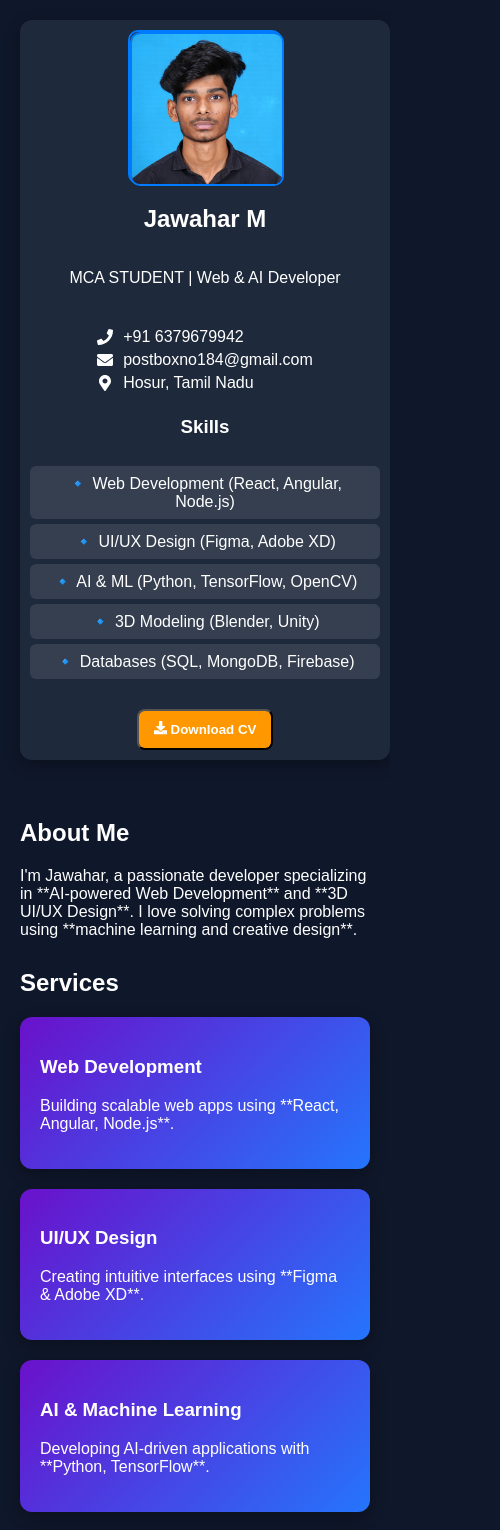
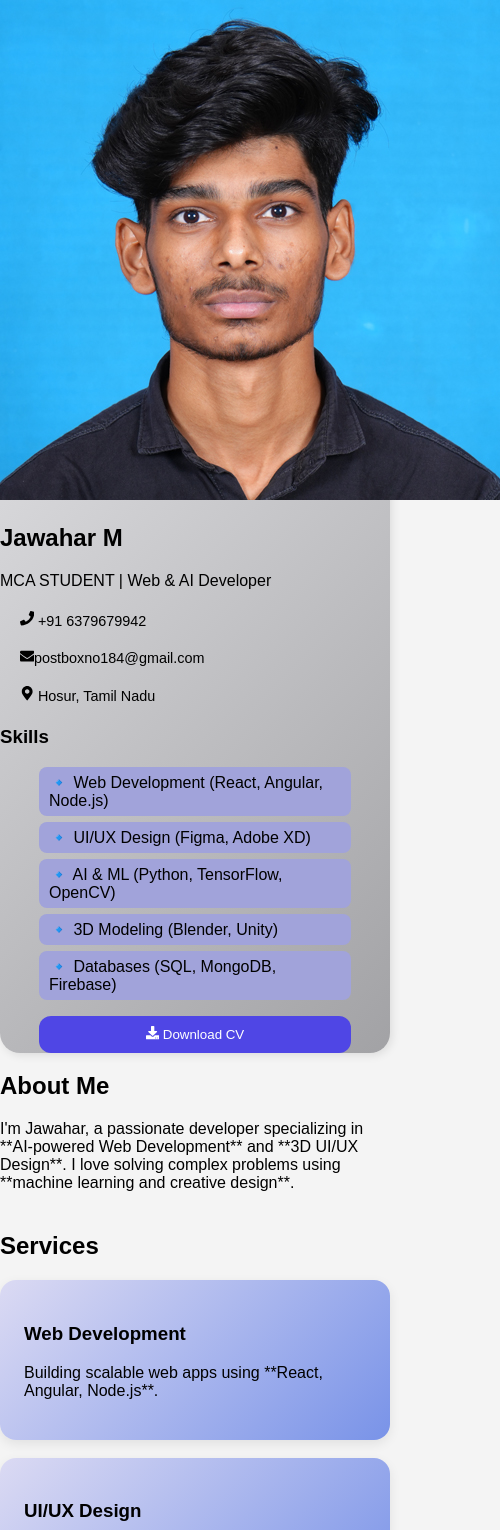
Before and after one commit to jawahar1828/Portfolio, a React (Create React App) app: page / in a window 390 px wide. Shown: the top 1530 px of the page, 500 px wide, since content can reach past the window. Built offline with nearby package versions, Linux system fonts and the light colour scheme.

Commit message:
Update App.css

```diff
--- a/src/App.css
+++ b/src/App.css
@@ -1,137 +1,184 @@
-/* General Styling */
+/* Global Styles */
 body {
-  font-family: 'Poppins', sans-serif;
-  background-color: #0f172a;
-  color: white;
   margin: 0;
   padding: 0;
+  font-family: "Poppins", sans-serif;
+  background-color: #f4f4f4;
+}
+
+.container.dark {
+  background-color: #0f172a;
+  color: #fff;
+}
+
+.container.light {
+  background-color: #ffffff;
+  color: #333;
 }
 
 /* Layout */
-.container {
+.content-wrapper {
   display: flex;
-  max-width: 1200px;
-  margin: auto;
-  padding: 20px;
-  gap: 40px;
+  gap: 20px;
+  max-width: 100%;
+  margin: 0 auto;
+  padding: 0 20px;
+  box-sizing: border-box;
 }
 
-/* Sidebar */
 .sidebar {
   width: 30%;
-  background: #1e293b;
-  padding: 20px;
-  border-radius: 12px;
-  box-shadow: 0px 5px 15px rgba(0, 0, 0, 0.3);
-  text-align: center;
+  background: linear-gradient(135deg, #f2f2f5, #a2a2a5);
+  border-radius: 20px;
+  /* padding: 20px; */
+  box-shadow: 2px 2px 10px rgba(0, 0, 0, 0.1);
 }
 
-.profile-img {
-  width: 100px;
-  border-radius: 50%;
-  margin-bottom: 10px;
+.container.dark .sidebar {
+  background: linear-gradient(135deg, #1e293b, #334155);
+}
+.name{
+  align-items: center;
+  margin-left: 10%;
+}
+
+.profile-img-square {
+  width: 160px;
+  height: 160px;
+  object-fit: cover;
+  border-radius: 20px;
+  display: block;
+  margin: 0 auto 10px;
+  border: 3px solid #4f46e5;
+  margin-top: 20px;
+}
+
+.subtitle {
+  font-weight: 500;
+  font-size: 1rem;
+  margin-left: 10px;
 }
 
 .contact-info {
   margin-top: 20px;
-  text-align: left;
+  font-size: 0.9rem;
+  line-height: 1.6;
+  margin-left: 5%;
 }
 
-.contact-info p {
-  display: flex;
-  align-items: center;
-  gap: 10px;
-  margin: 5px 0;
-}
-
-/* Skills */
 .skills {
   list-style: none;
-  padding: 0;
-  margin: 10px 0;
+  padding-left: 0;
+  margin-top: 10px;
+  width: 80%;
+  align-items: center;
+  margin-left:10%;
 }
 
 .skills li {
-  background: rgba(255, 255, 255, 0.1);
-  padding: 8px;
-  border-radius: 6px;
-  margin-bottom: 5px;
+  background: rgb(161, 163, 218);
+  margin-bottom: 6px;
+  padding: 6px 10px;
+  border-radius: 8px;
+
 }
 
-/* Download Button */
-.download-btn {
-  display: inline-block;
-  background-color: #ff9800;
-  color: white;
-  padding: 10px 15px;
-  border-radius: 8px;
-  text-decoration: none;
-  font-weight: bold;
-  transition: background 0.3s;
-  margin-top: 15px;
-  cursor: pointer;
+.container.dark .skills li {
+  background: rgba(255, 255, 255, 0.05);
 }
 
-.download-btn:hover {
-  background-color: #e68900;
+.additional-info {
+  margin-top: 20px;
+  font-size: 0.9rem;
+  margin-left: 10%;
 }
 
-/* Main Content */
+.download-btn,
+.theme-toggle {
+  margin-top: 15px;
+  background: #4f46e5;
+  color: white;
+  border:#0f172a;
+  padding: 10px 15px;
+  border-radius: 12px;
+  cursor: pointer;
+  display: block;
+  width: 80%;
+  margin-bottom: 10px;
+  margin-left: 10%;
+}
+
+.download-btn:hover,
+.theme-toggle:hover {
+  background: #4338ca;
+}
+
+/* MAIN CONTENT */
 .main-content {
   width: 70%;
 }
 
 .main-content section {
-  margin-bottom: 30px;
+  margin-bottom: 40px;
 }
 
+/* Wider Cards */
 .card-container {
   display: grid;
   grid-template-columns: repeat(auto-fit, minmax(280px, 1fr));
-  gap: 20px;
+  gap: 18px;
 }
 
 .card {
-  background: linear-gradient(135deg, #6a11cb, #2575fc);
-  border-radius: 12px;
-  padding: 20px;
-  color: white;
-  box-shadow: 0px 5px 15px rgba(0, 0, 0, 0.3);
-  transition: transform 0.3s ease-in-out;
+  background: linear-gradient(135deg, #dbdaf3, #7993e8);
+  padding: 24px;
+  border-radius: 16px;
+  box-shadow: 0 4px 12px rgba(0, 0, 0, 0.08);
+  transition: transform 0.3s ease, box-shadow 0.3s ease;
+  position: relative;
+  overflow: hidden;
+}
+
+.container.dark .card {
+  background: linear-gradient(135deg, #1e3a8a, #0f172a);
+  color: #fff;
 }
 
 .card:hover {
-  transform: translateY(-8px);
+  transform: translateY(-6px);
+  box-shadow: 0 12px 30px rgba(0, 0, 0, 0.2);
+}
+
+.footer {
+  text-align: center;
+  margin-top: 40px;
+  padding: 20px 0;
+  font-size: 0.9rem;
+  color: #888;
+}
+
+.container.dark .footer {
+  color: #ccc;
 }
 
 /* Responsive Design */
 @media (max-width: 768px) {
-  .container {
-      flex-direction: column;
+  .content-wrapper {
+    flex-direction: row;
+    padding: 10px;
   }
 
-  .sidebar, .main-content {
-      width: 100%;
+  .sidebar,
+  .main-content {
+    width: 100%;
   }
 
   .card-container {
-      grid-template-columns: 1fr;
+    grid-template-columns: 1fr;
+  }
+
+  .profile-img-square {
+    width: 140px;
+    height: 140px;
   }
 }
-
-.sidebar {
-  text-align: center;  /* Centers all content inside */
-  display: flex;
-  flex-direction: column;
-  align-items: center; /* Centers the image */
-  padding: 10px;
-}
-
-.profile-img {
-  width: 150px;    /* Square shape */
-  height: 150px;   /* Square shape */
-  object-fit: cover; /* Ensures the image fits well */
-  border-radius: 10px; /* Slightly rounded corners */
-  border: 2px solid #007bff; /* Optional border */
-  margin-bottom: 1px; /* Space below the image */
-}
```
